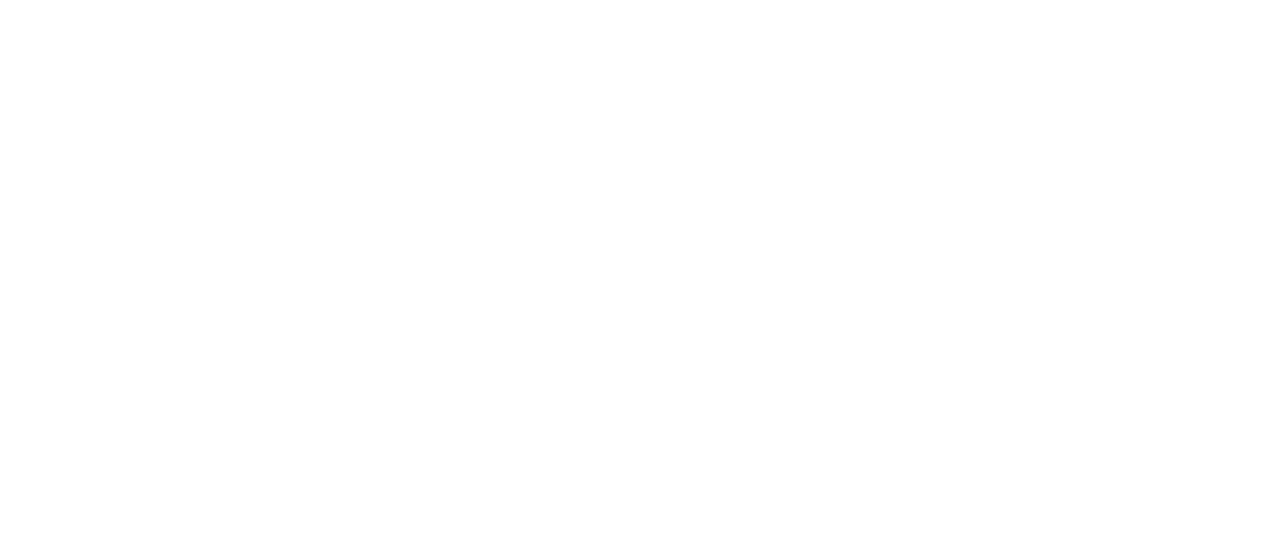
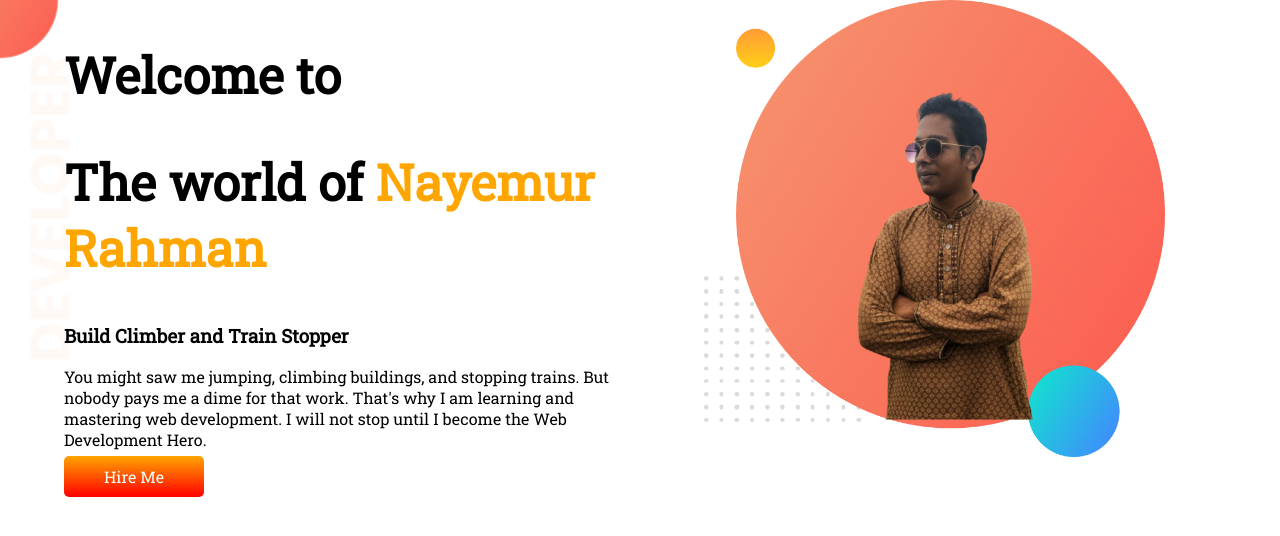
Before and after one commit to NayemurR/developer-portfolio, a plain HTML site: page index.html in a window 1280 px wide. Drawn offline with Linux system fonts and the light colour scheme.

Commit message:
ongoing project

```diff
--- a/index.html
+++ b/index.html
@@ -5,9 +5,23 @@
     <meta http-equiv="X-UA-Compatible" content="IE=edge">
     <meta name="viewport" content="width=device-width, initial-scale=1.0">
     <title>Nayemur's Portfolio</title>
+    <link rel="preconnect" href="https://fonts.googleapis.com">
+    <link rel="preconnect" href="https://fonts.gstatic.com" crossorigin>
+    <link href="https://fonts.googleapis.com/css2?family=Roboto+Slab&display=swap" rel="stylesheet">
     <link rel="stylesheet" href="style.css">
 </head>
 <body>
-
+    <section class="top-banner">
+    <div class="half-width">
+    <h1>Welcome to</h1>
+    <h1>The world of <span class="orange-clr">Nayemur Rahman</span></h1>
+    <h3>Build Climber and Train Stopper</h3>
+    <p>You might saw me jumping, climbing buildings, and stopping trains. But nobody pays me a dime for that work. That's why I am learning and mastering web development. I will not stop until I become the Web Development Hero.</p>
+    <a class="hiring-button" target="blank" href="https://www.linkedin.com/in/nayemur-rahman-2815661b6/">Hire Me</a>
+    </div>
+    <div class="half-width">
+        <img class="image-personal" src="images/Nayem-bg.png" alt="">
+    </div>
+</section>
 </body>
 </html>
--- a/style.css
+++ b/style.css
@@ -0,0 +1,31 @@
+body{
+    font-family: 'Roboto Slab', serif;
+    margin: 0;
+}
+h1{
+    font-size: 50px;
+}
+.orange-clr{
+    color: orange;
+}
+section{
+    display: flex;
+}
+.half-width{
+    width: 50%;
+    padding-left: 5%;
+}
+.half-width img{
+    width: 80%;
+}
+.hiring-button{
+    text-decoration: none;
+    padding: 10px 40px;
+    border-radius: 5px;
+    background-image: linear-gradient(orange, red);
+    color: azure;
+}
+.top-banner{
+    background-image: url(images/top-banner.png);
+    background-repeat: no-repeat;
+}
```
Also changed, not shown: images/Nayem-bg.png (added), images/dream-bg.png (added), images/exp-bg.png (added), images/jhankar.png (added), images/jhankar2.png (added), images/my-bg.png (added), images/my-bg2.png (added), images/top-banner.png (added), showOff/01759232121_4.jpg (added), showOff/Nayem.jpg (added), 7 other files.
